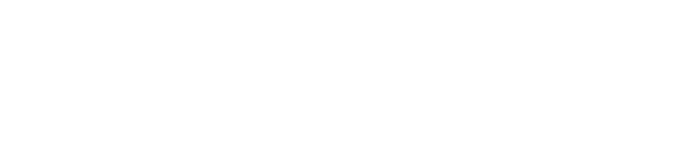
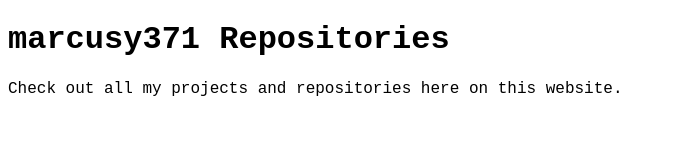
Before and after one commit to marcusy371/marcusy371.github.io, a plain HTML site: page index.html in a window 1280 px wide. Shown: the whole page, without its empty margins (0-674 px from the left). Drawn offline with Linux system fonts and the light colour scheme.

Commit message:
Update index.html

```diff
--- a/index.html
+++ b/index.html
@@ -5,3 +5,13 @@
     <meta charset = "utf-8">
     <title>marcusy371 Repositories</title>
   </head>
+
+  <head>
+    <style>
+      body  {
+        font-family: Courier New;
+      }
+    </style>
+    <h1>marcusy371 Repositories</h1>
+    <p>Check out all my projects and repositories here on this website.</p>
+  </head>
```
